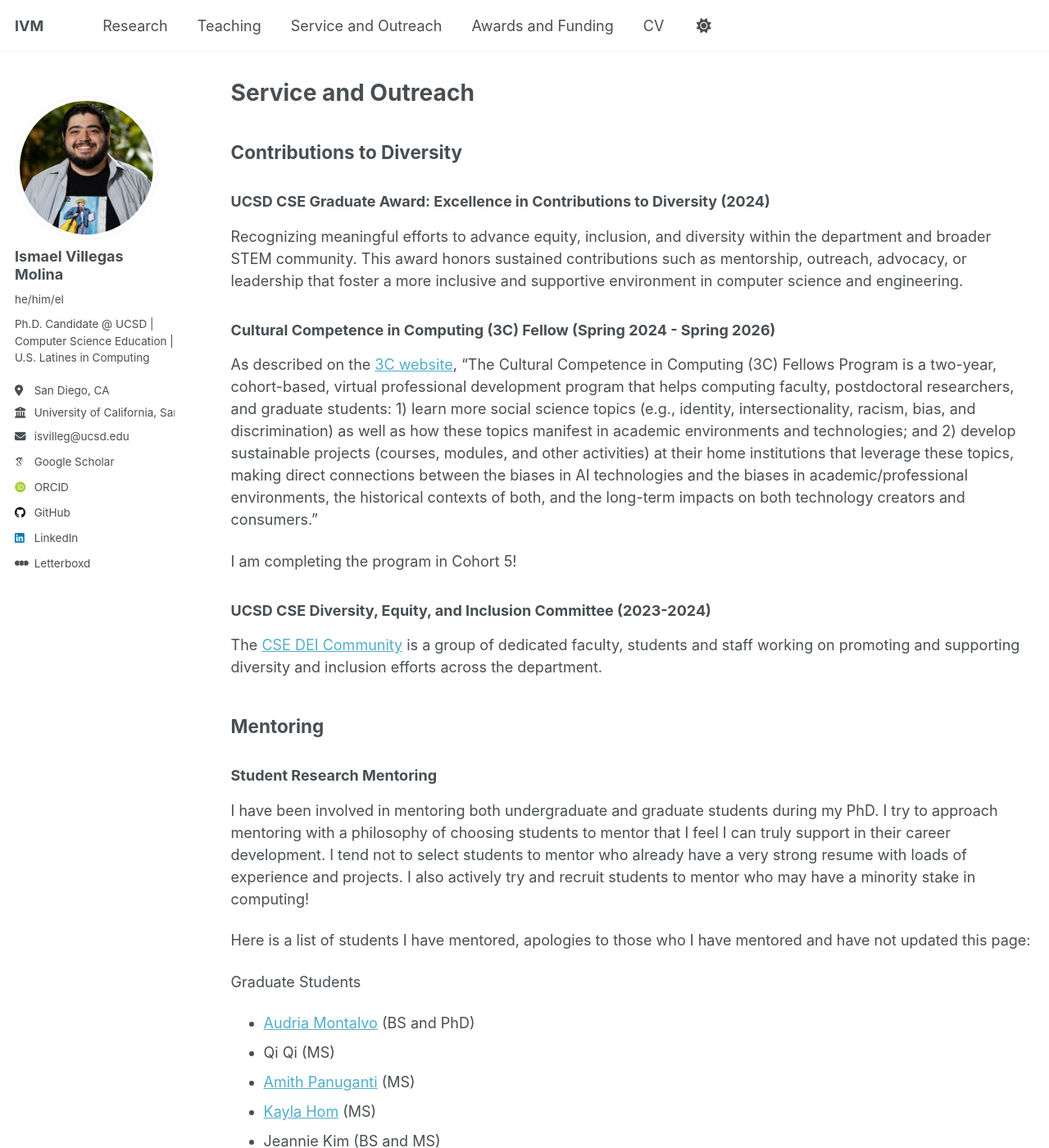
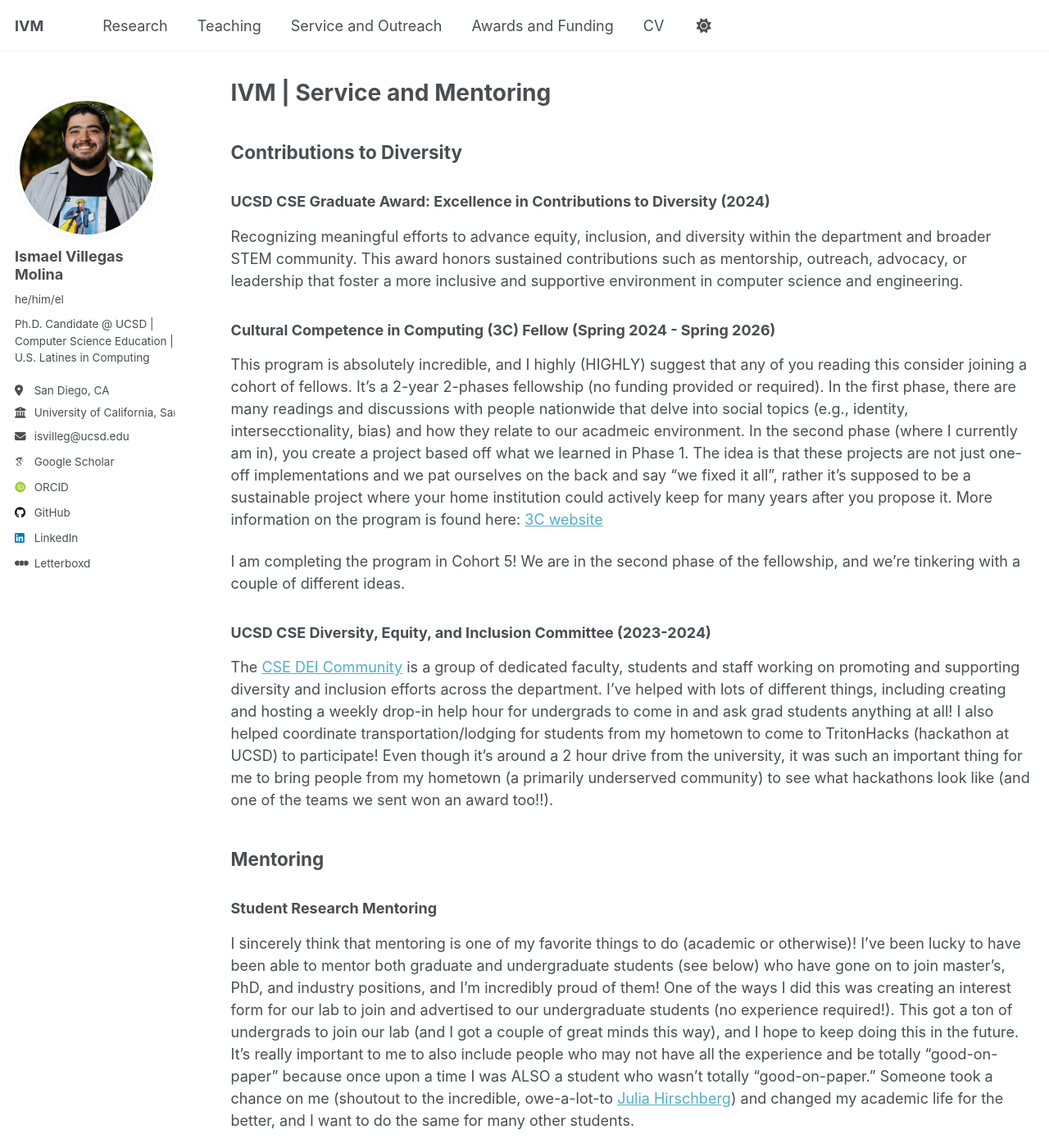
Before and after one commit to IsmaelV/IsmaelV.github.io, a Jekyll site: the page built from _pages/service.md, in a window 1280 px wide and 1400 px high. Shown: the whole window at 82% size. Built offline with Jekyll 4.4.1, drawn with Linux system fonts in a browser that asks for light colours; some web fonts are replaced; a script that is not in the unit is left out; some of the changed text lies outside the part shown.

Commit message:
Updated language to be more my voice

```diff
--- a/_pages/service.md
+++ b/_pages/service.md
@@ -1,6 +1,6 @@
 ---
 layout: archive
-title: "Service and Outreach"
+title: "IVM | Service and Mentoring"
 permalink: /service/
 ---
 
@@ -12,29 +12,33 @@ Recognizing meaningful efforts to advance equity, inclusion, and diversity withi
 
 ### Cultural Competence in Computing (3C) Fellow (Spring 2024 - Spring 2026)
 
-As described on the [3C website](https://identity.cs.duke.edu/fellows.html), "The Cultural Competence in Computing (3C) Fellows Program is a two-year, cohort-based, virtual professional development program that helps computing faculty, postdoctoral researchers, and graduate students: 1) learn more social science topics (e.g., identity, intersectionality, racism, bias, and discrimination) as well as how these topics manifest in academic environments and technologies; and 2) develop sustainable projects (courses, modules, and other activities) at their home institutions that leverage these topics, making direct connections between the biases in AI technologies and the biases in academic/professional environments, the historical contexts of both, and the long-term impacts on both technology creators and consumers."
+This program is absolutely incredible, and I highly (HIGHLY) suggest that any of you reading this consider joining a cohort of fellows. It's a 2-year 2-phases fellowship (no funding provided or required). In the first phase, there are many readings and discussions with people nationwide that delve into social topics (e.g., identity, intersecctionality, bias) and how they relate to our acadmeic environment. In the second phase (where I currently am in), you create a project based off what we learned in Phase 1. The idea is that these projects are not just one-off implementations and we pat ourselves on the back and say "we fixed it all", rather it's supposed to be a sustainable project where your home institution could actively keep for many years after you propose it. More information on the program is found here: [3C website](https://identity.cs.duke.edu/fellows.html)
 
-I am completing the program in Cohort 5!
+I am completing the program in Cohort 5! We are in the second phase of the fellowship, and we're tinkering with a couple of different ideas.
 
 ### UCSD CSE Diversity, Equity, and Inclusion Committee (2023-2024)
 
-The [CSE DEI Community](https://cse.ucsd.edu/diversity/cse-dei-committee) is a group of dedicated faculty, students and staff working on promoting and supporting diversity and inclusion efforts across the department.
+The [CSE DEI Community](https://cse.ucsd.edu/diversity/cse-dei-committee) is a group of dedicated faculty, students and staff working on promoting and supporting diversity and inclusion efforts across the department. I've helped with lots of different things, including creating and hosting a weekly drop-in help hour for undergrads to come in and ask grad students anything at all! I also helped coordinate transportation/lodging for students from my hometown to come to TritonHacks (hackathon at UCSD) to participate! Even though it's around a 2 hour drive from the university, it was such an important thing for me to bring people from my hometown (a primarily underserved community) to see what hackathons look like (and one of the teams we sent won an award too!!).
 
 ## Mentoring
 
 ### Student Research Mentoring
 
-I have been involved in mentoring both undergraduate and graduate students during my PhD. I try to approach mentoring with a philosophy of choosing students to mentor that I feel I can truly support in their career development. I tend not to select students to mentor who already have a very strong resume with loads of experience and projects. I also actively try and recruit students to mentor who may have a minority stake in computing!
+I sincerely think that mentoring is one of my favorite things to do (academic or otherwise)! I've been lucky to have been able to mentor both graduate and undergraduate students (see below) who have gone on to join master's, PhD, and industry positions, and I'm incredibly proud of them! One of the ways I did this was creating an interest form for our lab to join and advertised to our undergraduate students (no experience required!). This got a ton of undergrads to join our lab (and I got a couple of great minds this way), and I hope to keep doing this in the future. It's really important to me to also include people who may not have all the experience and be totally "good-on-paper" because once upon a time I was ALSO a student who wasn't totally "good-on-paper." Someone took a chance on me (shoutout to the incredible, owe-a-lot-to [Julia Hirschberg](https://www.engineering.columbia.edu/faculty-staff/directory/julia-b-hirschberg)) and changed my academic life for the better, and I want to do the same for many other students.
 
 Here is a list of students I have mentored, apologies to those who I have mentored and have not updated this page:
 
 Graduate Students
 * [Audria Montalvo](https://www.linkedin.com/in/audriamontalvo/) (BS and PhD)
+* [Marlyn Arque Rupa](https://www.linkedin.com/in/marlynarquerupa/) (BS and MS)
+* Jeannie Kim (BS and MS)
+* [Kayla Hom](https://www.linkedin.com/in/kayla-hom/) (MS)
 * Qi Qi (MS)
 * [Amith Panuganti](https://www.linkedin.com/in/amithpanuganti/) (MS)
-* [Kayla Hom](https://www.linkedin.com/in/kayla-hom/) (MS)
-* Jeannie Kim (BS and MS)
-* [Marlyn Arque Rupa](https://www.linkedin.com/in/marlynarquerupa/) (BS and MS)
+* [Jiarui Chen](https://www.linkedin.com/in/jiarui-chen-076444249/) (MS)
+* [Mohana Kannan Ravikumar](https://www.linkedin.com/in/mohana-kannan-ravikumar-6729531a1/) (MS)
+* [Desiree Handley](https://linguistics.ucsd.edu/people/grads.html#:~:text=Desiree%20(Drae)%20Handley) (MS/PhD)
+* Hanxin Zheng (MS)
 
 Undergraduate Students
 * [Josue Martinez](https://www.linkedin.com/in/josueemartinezz/) ⎮ Now a SWE @ GE Aerospace
@@ -50,7 +54,7 @@ Undergraduate Students
 
 ### Teaching Assistant Mentoring
 
-I have served as a mentor for graduate teaching assistants in the CSE599 course at UC San Diego several times. The course is required for first-time teaching assistants. During the course, groups of 5-6 students are paired with mentors who meet with the students weekly and discuss tips, techniques, and etiquette for serving as a teaching assistant.
+UCSD has a great TA mentoring program where all first-time mentors have a training course (CSE 599) to make sure they are implementing best practices when they help students. One of the aspects of the course is that you meet with an experienced TA to go through different scenarios you may find yourself in (e.g., a student who is constantly trying to coax the answer out of you rather than focus on learning goals), ask them questions about the last week, and to discuss the topic of the week on how to be an effective TA. I am happy to say that I have taken this course and have served as the experienced TA several times to support new educators!
 
 ## Conference Reviewing
   * PC Member--ITiCSE 2024 Research Papers
```
Also changed, not shown: other parts of _pages/service.md (+1 -0 lines).
